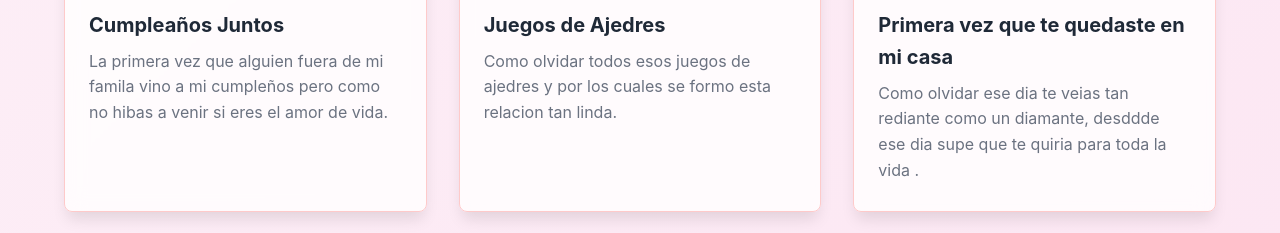
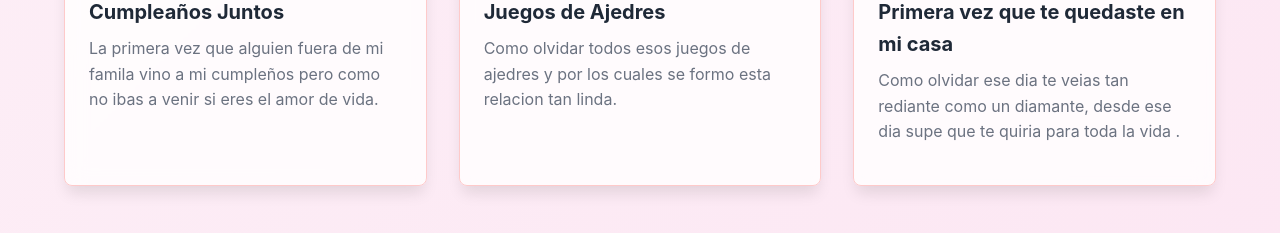
Before and after one commit to VladimirDiazContreras/aniversario, a plain HTML site: page index.html in a window 1280 px wide. Shown: the part 3447-3680 px from the top of the page. Drawn offline with Linux system fonts and the light colour scheme.

Commit message:
feat: :sparkles: update index, css, js

```diff
--- a/index.html
+++ b/index.html
@@ -234,7 +234,7 @@
                                 <span>Agosto 2024</span>
                             </div>
                             <h3>Cumpleaños Juntos</h3>
-                            <p>La primera vez que alguien fuera de mi famila vino a mi cumpleños pero como no hibas a venir si eres el amor de vida.</p>
+                            <p>La primera vez que alguien fuera de mi famila vino a mi cumpleños pero como no ibas a venir si eres el amor de vida.</p>
                         </div>
                     </div>
                     <div class="gallery-card">
@@ -264,7 +264,7 @@
                                 <span> Marzo 2024</span>
                             </div>
                             <h3>Primera vez que te quedaste en mi casa </h3>
-                            <p>Como olvidar ese dia te veias tan rediante como un diamante, desddde ese dia supe que te quiria para toda la vida .</p>
+                            <p>Como olvidar ese dia te veias tan rediante como un diamante, desde ese dia supe que te quiria para toda la vida .</p>
                         </div>
                     </div>
                 </div>
```
